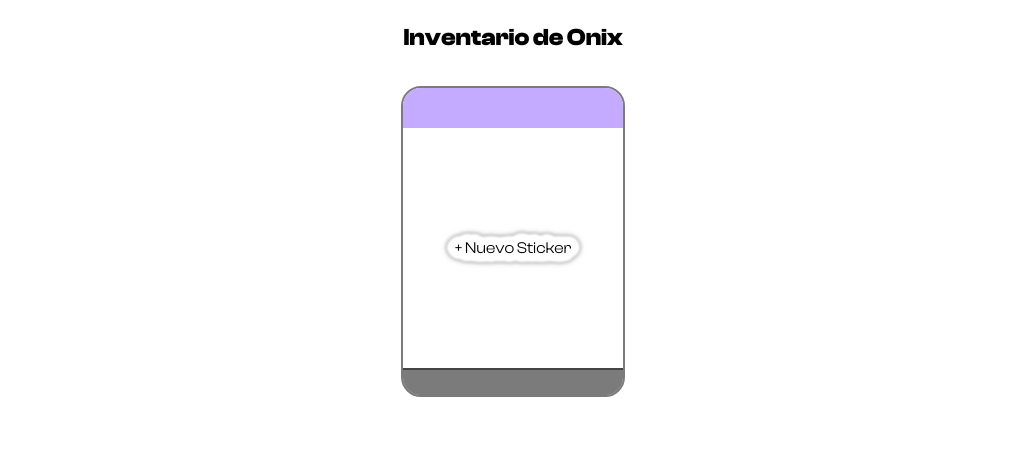
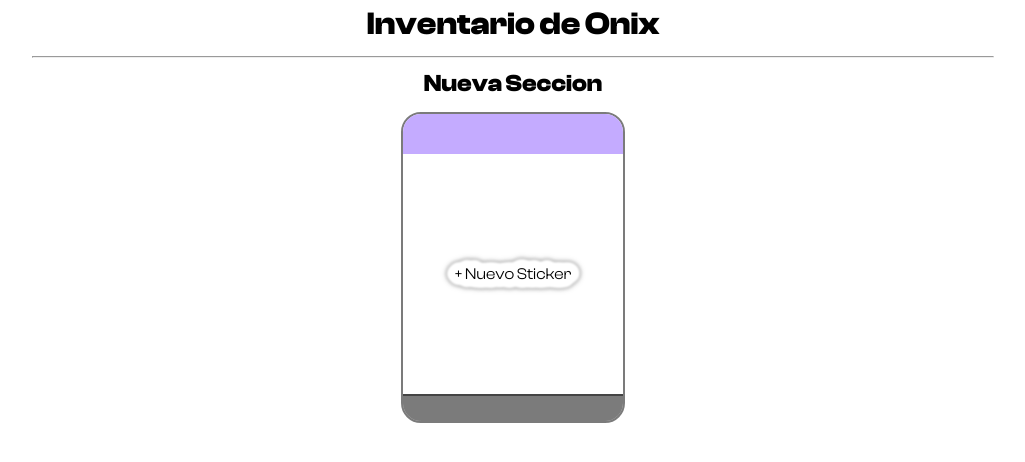
Before and after one commit to Rashkill/onix-inventario, a React (Vite) app: page / in a window 1280 px wide. Shown: the top 462 px of the page, without its empty margins (127-1152 px from the left). Built offline with nearby package versions, Linux system fonts and the light colour scheme.

Commit message:
Añadido secciones (prototipo)

```diff
--- a/index.css
+++ b/index.css
@@ -18,6 +18,10 @@ a {
 }
 a:hover {
   color: #535bf2;
+}
+
+hr {
+  width: 75%;
 }
 
 body {
--- a/src/App.tsx
+++ b/src/App.tsx
@@ -1,9 +1,19 @@
 import Card, { CardInfo } from "@/components/Card";
 import NewCard from "@/components/Card/NewCard";
-import { useState } from "react";
+import { Fragment, useCallback, useState } from "react";
 
 function App() {
-  const [cards, setCards] = useState<(CardInfo | undefined)[]>([]);
+  const [sections, setSections] = useState<
+    { title?: string; cards: (CardInfo | undefined)[] }[]
+  >([{ title: "Nueva Seccion", cards: [] }]);
+
+  const handleAddCard = useCallback((sectionIndex: number) => {
+    setSections((prev) => {
+      prev?.[sectionIndex].cards.push(undefined);
+      return [...prev];
+    });
+  }, []);
+
   return (
     <div
       style={{
@@ -13,15 +23,25 @@ function App() {
         width: "100vw",
       }}
     >
-      <h2>Inventario de Onix</h2>
-      <div
-        style={{ display: "flex", flexWrap: "wrap", justifyContent: "center" }}
-      >
-        {cards.map((card, index) => (
-          <Card key={`Card${index + 1}`} defaultData={card} />
-        ))}
-        <NewCard onClick={() => setCards((prev) => [...prev, undefined])} />
-      </div>
+      <h1 style={{ margin: 0 }}>Inventario de Onix</h1>
+      {sections.map((section, sectionIndex) => (
+        <Fragment key={`Section:${section.title}${sectionIndex + 1}`}>
+          <hr />
+          <h2 style={{ margin: 0 }}>{section.title}</h2>
+          <div
+            style={{
+              display: "flex",
+              flexWrap: "wrap",
+              justifyContent: "center",
+            }}
+          >
+            {section.cards.map((card, index) => (
+              <Card key={`Card${index + 1}`} defaultData={card} />
+            ))}
+            <NewCard onClick={() => handleAddCard(sectionIndex)} />
+          </div>
+        </Fragment>
+      ))}
     </div>
   );
 }
```
